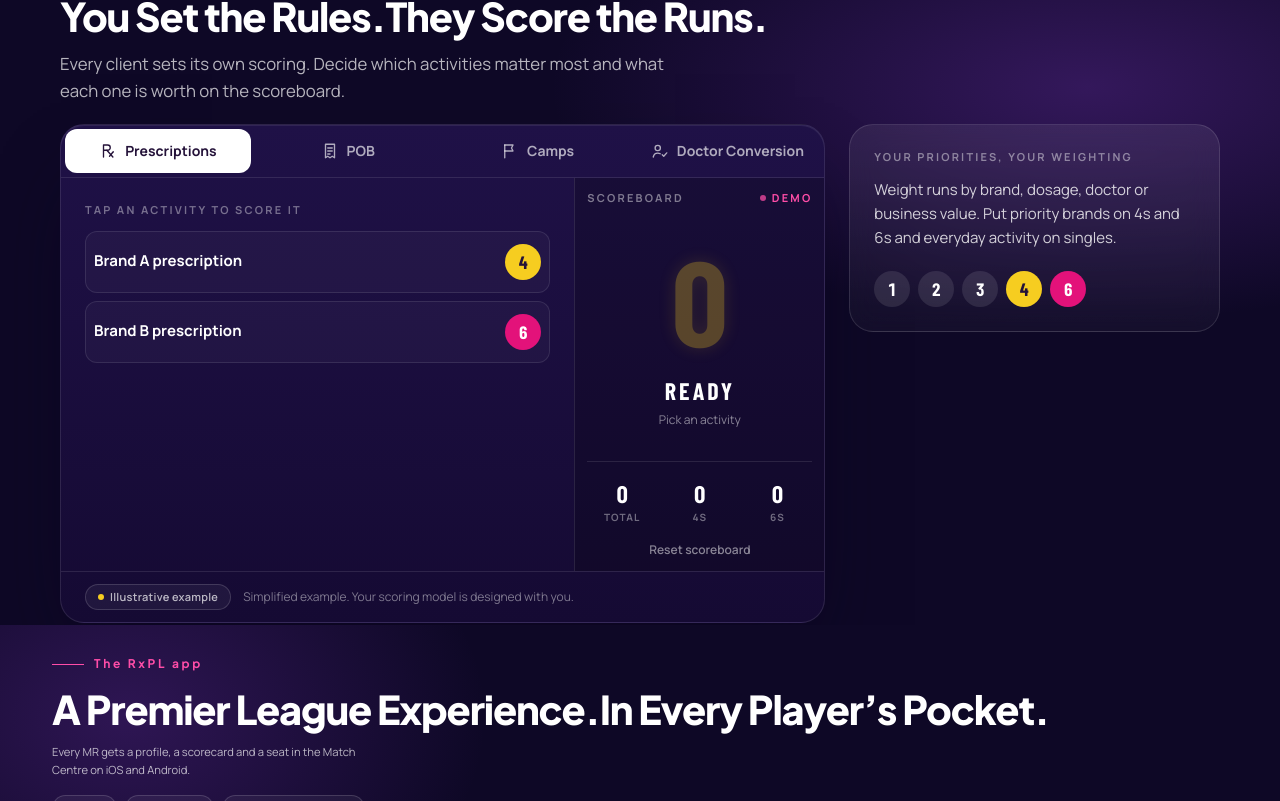
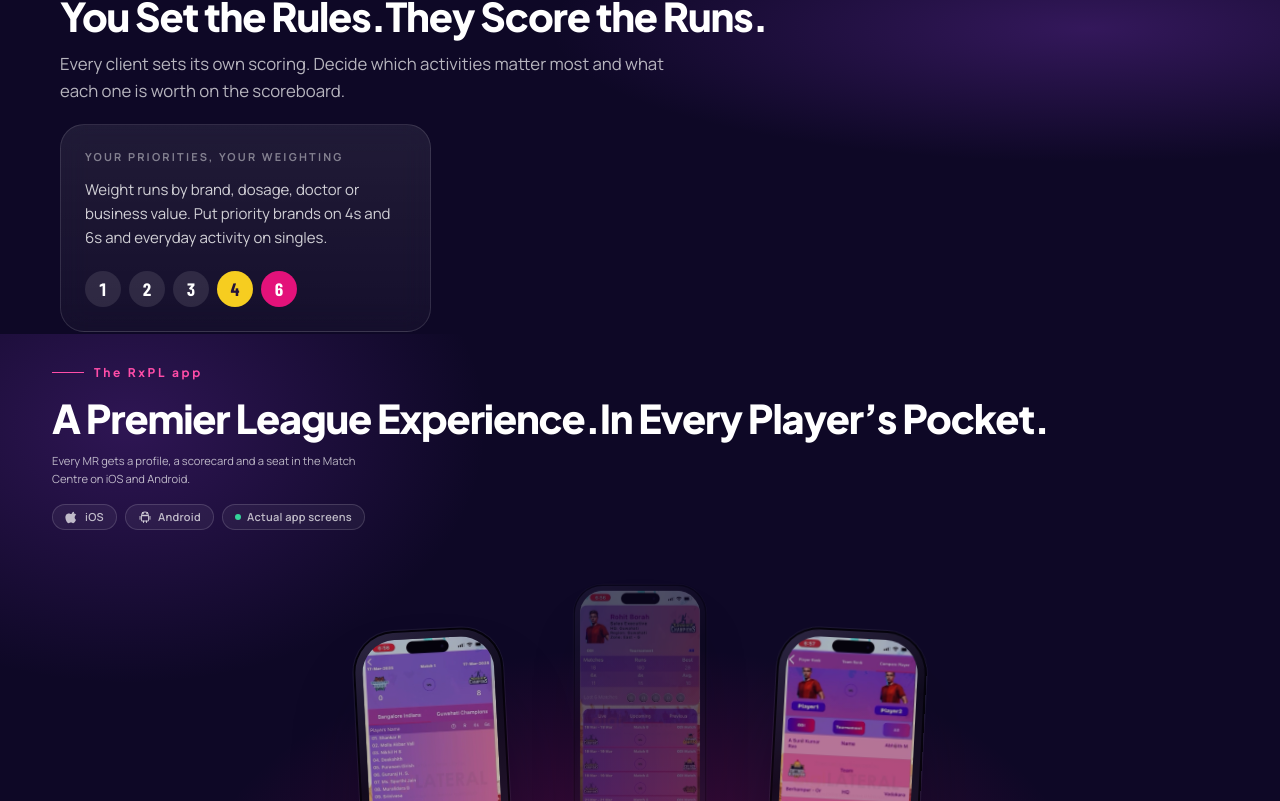
Before and after one commit to Rohan9833/rxpl-microsite, a React (Vite) app in the folder frontend/: page / in a window 1280 px wide. Shown: the part 1319-2120 px from the top of the page. Built offline with nearby package versions, Linux system fonts and the light colour scheme.

Commit message:
Hide interactive scoring simulator on desktop

```diff
--- a/frontend/src/sections1.jsx
+++ b/frontend/src/sections1.jsx
@@ -732,7 +732,7 @@ export function Scoring() {
         />
 
         <div className="mt-5 grid gap-6 @desk:grid-cols-12">
-          <div className="scoreboard overflow-hidden rounded-3xl @desk:col-span-8">
+          <div className="scoreboard overflow-hidden rounded-3xl @desk:hidden">
             <div
               className="flex w-full gap-1 border-b border-white/10 p-1"
               role="tablist"
```
